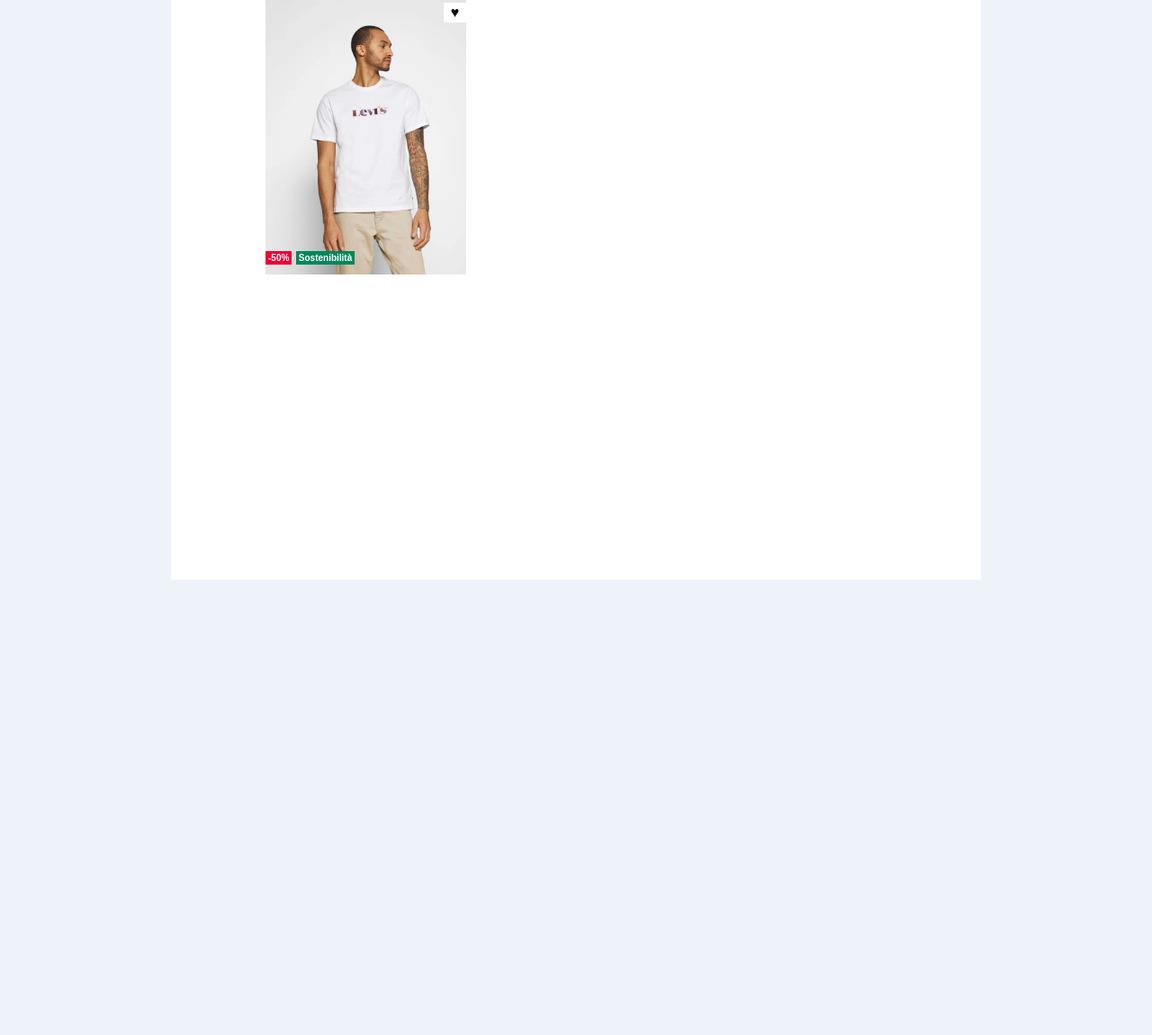
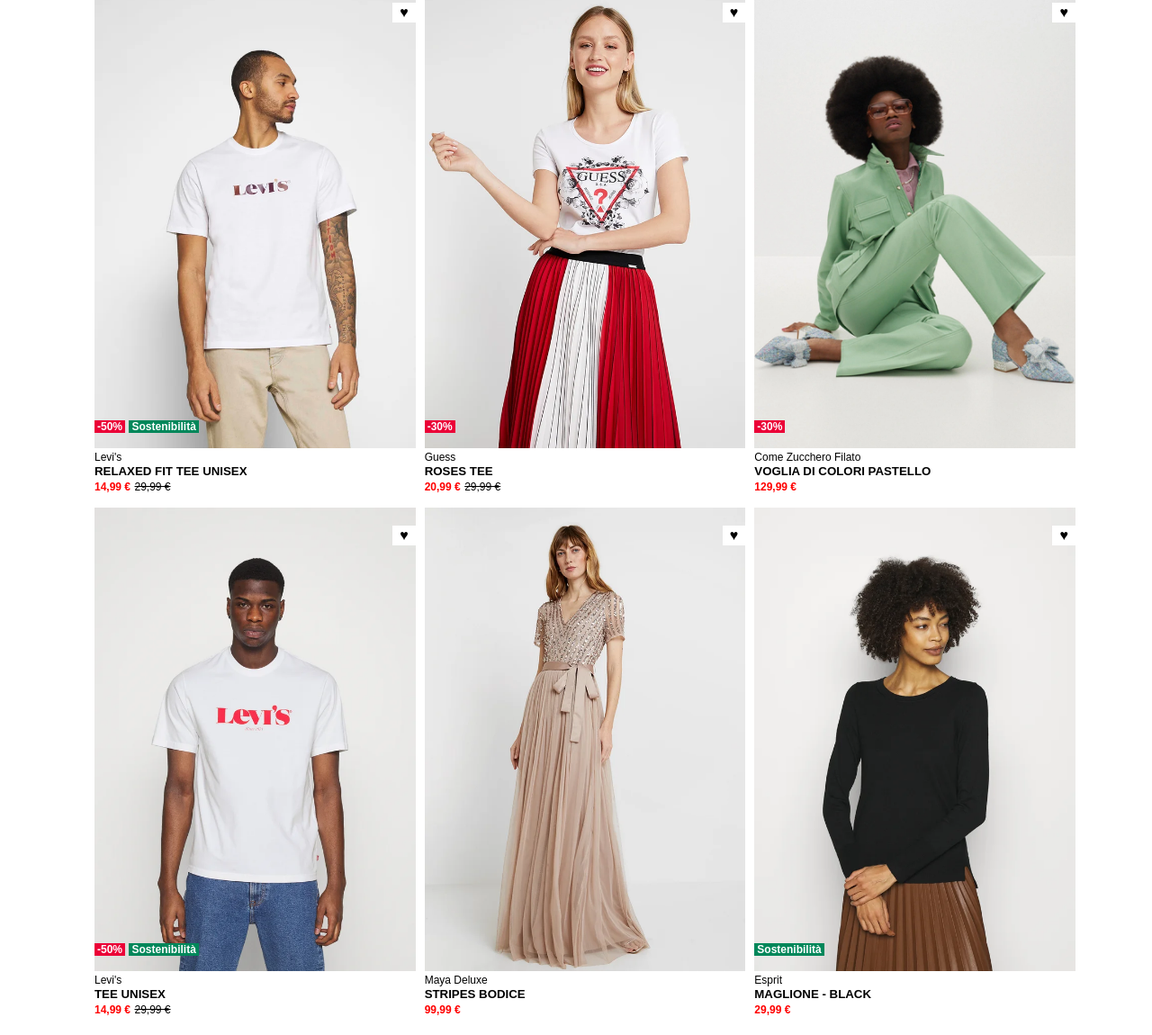
Before and after one commit to salamone-gius/html-css-boolando, a plain HTML site: page index.html in a window 1280 px wide. Shown: the part 37-1187 px from the top of the page at 90% size. Before the commit the page ends 800 px from the top, so only its background shows below. Drawn offline with Linux system fonts and the light colour scheme.

Commit message:
rows created

```diff
--- a/css/style.css
+++ b/css/style.css
@@ -14,7 +14,7 @@
 }
 
 .container {
-    width: 900px;
+    width: 1300px;
     margin: auto;
     padding: 5px 0;
     background-color: white;
@@ -38,7 +38,7 @@
 .box {
     width: calc(100% / 3 - 10px);
     /* width: 157px; */
-    min-height: 300px;
+    /* min-height: 300px; */
     margin: 0 5px;
     float: left;
     position: relative;
@@ -58,7 +58,15 @@
 
 .tally {
     position: absolute;
-    bottom: 15px;
+    top: 85%;
+}
+
+span {
+    font-size: 12px;
+    line-height: 12px;
+    vertical-align: middle;
+    height: 12px;
+    /* display: inline-block; */
 }
 
 .discount {
@@ -70,12 +78,33 @@
 }
 
 .tally span {
-    height: 15px;
     color: white;
-    font-size: 10px;
     font-weight: bold;
-    display: inline-block;
-    line-height: 15px;
-    vertical-align: middle;
     padding: 0 3px;
 }
+
+.price-on-sale {
+    color: red;
+    font-weight: bold;
+}
+
+.price {
+    text-decoration: line-through;
+    /* non riesco a centrare la line-through */
+}
+
+.first-img {
+    display: block;
+}
+
+.hover-img {
+    display: none;
+}
+
+.box:hover .first-img {
+    display: none;
+}
+
+.box:hover .hover-img {
+    display: block;
+}
--- a/index.html
+++ b/index.html
@@ -12,11 +12,14 @@
 
         <div class="container">
 
+            <!-- first row -->
             <div class="row clearfix">
 
                 <div class="column box">
 
-                    <img src="img/1.webp" alt="Relaxed Fit Tee Unisex">
+                    <img class="first-img" src="img/1.webp" alt="Relaxed Fit Tee Unisex">
+
+                    <img class="hover-img" src="img/1b.webp" alt="Relaxed Fit Tee Unisex">
 
                     <div class="wishlist">&#9829;</div>
 
@@ -27,21 +30,177 @@
 
                     </div>
 
+                    <div class="details">
+
+                        <span class="brand">Levi's</span>
+
+                        <h5>RELAXED FIT TEE UNISEX</h5>
+
+                        <span class="price-on-sale">14,99 €</span>
+
+                        <span class="price">29,99 €</span>
+
+                    </div>
+
                 </div>
 
+                <div class="column box">
 
-                <div class="column box"></div>
-                <div class="column box"></div>
+                    <img class="first-img" src="img/2.webp" alt="Relaxed Fit Tee Unisex">
+
+                    <img class="hover-img" src="img/2b.webp" alt="Relaxed Fit Tee Unisex">
+
+                    <div class="wishlist">&#9829;</div>
+
+                    <div class="tally">
+
+                        <span class="discount">-30%</span>
+                        <!-- <span class="sustainability">Sostenibilità</span> -->
+
+                    </div>
+
+                    <div class="details">
+
+                        <span class="brand">Guess</span>
+
+                        <h5>ROSES TEE</h5>
+
+                        <span class="price-on-sale">20,99 €</span>
+
+                        <span class="price">29,99 €</span>
+
+                    </div>
+
+                </div>
+
+                <div class="column box">
+
+                    <img class="first-img" src="img/3.webp" alt="Relaxed Fit Tee Unisex">
+
+                    <img class="hover-img" src="img/3b.webp" alt="Relaxed Fit Tee Unisex">
+
+                    <div class="wishlist">&#9829;</div>
+
+                    <div class="tally">
+
+                        <span class="discount">-30%</span>
+                        <!-- <span class="sustainability">Sostenibilità</span> -->
+
+                    </div>
+
+                    <div class="details">
+
+                        <span class="brand">Come Zucchero Filato</span>
+
+                        <h5>VOGLIA DI COLORI PASTELLO</h5>
+
+                        <span class="price-on-sale">129,99 €</span>
+
+                        <!-- <span class="price">29,99 €</span> -->
+
+                    </div>
+
+                </div>
 
             </div>
+            <!-- /first row -->
 
+
+            <!-- second row -->
             <div class="row clearfix">
 
-                <div class="column box"></div>
-                <div class="column box"></div>
-                <div class="column box"></div>
+                <div class="column box">
 
-            </div>
+                    <img class="first-img" src="img/4.webp" alt="Relaxed Fit Tee Unisex">
+
+                    <img class="hover-img" src="img/4b.webp" alt="Relaxed Fit Tee Unisex">
+
+                    <div class="wishlist">&#9829;</div>
+
+                    <div class="tally">
+
+                        <span class="discount">-50%</span>
+                        <span class="sustainability">Sostenibilità</span>
+
+                    </div>
+
+                    <div class="details">
+
+                        <span class="brand">Levi's</span>
+
+                        <h5>TEE UNISEX</h5>
+
+                        <span class="price-on-sale">14,99 €</span>
+
+                        <span class="price">29,99 €</span>
+
+                    </div>
+
+                </div>
+
+                <div class="column box">
+
+                    <img class="first-img" src="img/5.webp" alt="Relaxed Fit Tee Unisex">
+
+                    <img class="hover-img" src="img/5b.webp" alt="Relaxed Fit Tee Unisex">
+
+                    <div class="wishlist">&#9829;</div>
+
+                    <div class="tally">
+
+                        <!-- <span class="discount">-30%</span> -->
+                        <!-- <span class="sustainability">Sostenibilità</span> -->
+
+                    </div>
+
+                    <div class="details">
+
+                        <span class="brand">Maya Deluxe</span>
+
+                        <h5>STRIPES BODICE</h5>
+
+                        <span class="price-on-sale">99,99 €</span>
+
+                        <!-- <span class="price">29,99 €</span> -->
+
+                    </div>
+
+                </div>
+
+                <div class="column box">
+
+                    <img class="first-img" src="img/6.webp" alt="Relaxed Fit Tee Unisex">
+
+                    <img class="hover-img" src="img/6b.webp" alt="Relaxed Fit Tee Unisex">
+
+                    <div class="wishlist">&#9829;</div>
+
+                    <div class="tally">
+
+                        <!-- <span class="discount">-30%</span> -->
+                        <span class="sustainability">Sostenibilità</span>
+
+                    </div>
+
+                    <div class="details">
+
+                        <span class="brand">Esprit</span>
+
+                        <h5>MAGLIONE - BLACK</h5>
+
+                        <span class="price-on-sale">29,99 €</span>
+
+                        <!-- <span class="price">29,99 €</span> -->
+
+                    </div>
+
+                </div>
+                <!-- /second row -->
+
+
+
+
+
 
         </div>
 
```
